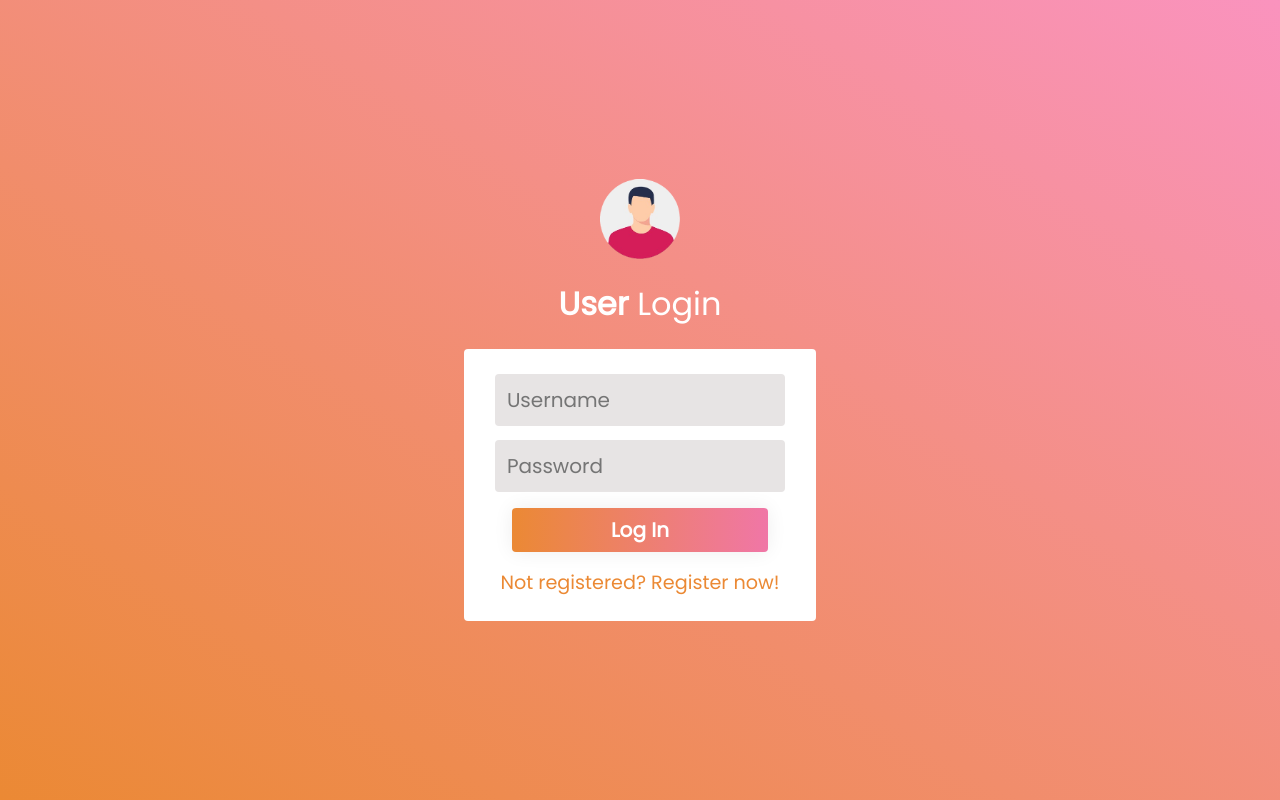
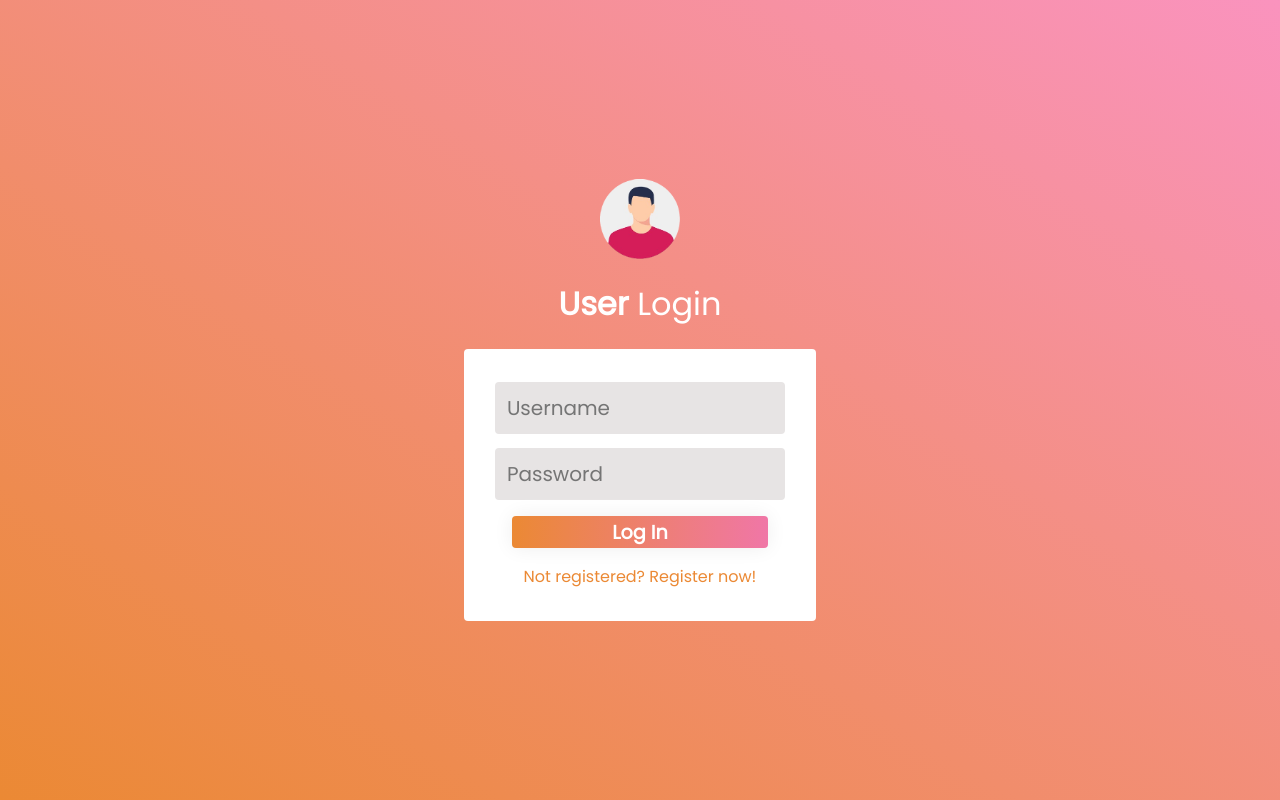
Before and after one commit to ori-demri/login-page, a React (Create React App) app: page /login in a window 1280 px wide. Built offline with nearby package versions, Linux system fonts and the light colour scheme.

Commit message:
font size adaptations

```diff
--- a/package.json
+++ b/package.json
@@ -12,9 +12,8 @@
     "@types/react-dom": "^18.2.25",
     "react": "^18.2.0",
     "react-dom": "^18.2.0",
-    "react-scripts": "5.0.1",
-    "web-vitals": "^2.1.4",
-    "react-router-dom": "^6.22.3"
+    "react-router-dom": "^6.22.3",
+    "web-vitals": "^2.1.4"
   },
   "scripts": {
     "start": "react-scripts start",
@@ -55,6 +54,7 @@
     "eslint-plugin-promise": "^6.0.0",
     "eslint-plugin-react": "^7.34.1",
     "globals": "^15.0.0",
+    "react-scripts": "^5.0.1",
     "typescript": "^5.4.5",
     "typescript-eslint": "^7.7.0"
   }
--- a/src/pages/dashboard/dashboard.module.css
+++ b/src/pages/dashboard/dashboard.module.css
@@ -32,13 +32,13 @@ main {
   color: white;
   font-weight: bold;
   width: 10rem;
-  height: 5.5vh;
+  height: 3rem;
   text-align: center;
   transition: 0.5s;
   background-size: 200% auto;
   box-shadow: 0 0 10px black;
   border-radius: 0.5vh;
-  font-size: 1.9rem;
+  font-size: 1.8rem;
   border: 2px solid black;
   transition: all 0.3s ease-in-out;
 }
--- a/src/pages/login/login.module.css
+++ b/src/pages/login/login.module.css
@@ -27,14 +27,14 @@
     background-image: linear-gradient(to right, #eb8934 0%, #f076a9 51%, #eb8934 100%);
     color: white;
     font-weight: bold;
-    width: 20vw;
-    height: 5.5vh;
+    width: 16rem;
+    height: 2rem;
     text-align: center;
     transition: 0.5s;
     background-size: 200% auto;
     box-shadow: 0 0 20px #eee;
     border-radius: 0.5vh;
-    font-size: 2.5vh;
+    font-size: 1.2rem;
     border: none;
     transition: all 0.3s ease-in-out;
 }
@@ -79,7 +79,7 @@ span {
 
 .registerText {
     color: #eb8934;
-    font-size: 1.2rem;
+    font-size: 1rem;
     cursor: pointer;
     background: none;
     border: none;
--- a/src/pages/register/register.module.css
+++ b/src/pages/register/register.module.css
@@ -30,14 +30,14 @@
   background-image: linear-gradient(to right, #eb8934 0%, #f076a9 51%, #eb8934 100%);
   color: white;
   font-weight: bold;
-  width: 20vw;
-  height: 5.5vh;
+  width: 16rem;
+  height: 2.2rem;
   text-align: center;
   transition: 0.5s;
   background-size: 200% auto;
   box-shadow: 0 0 20px #eee;
   border-radius: 0.5vh;
-  font-size: 2.5vh;
+  font-size: 1.2rem;
   border: none;
   transition: all 0.3s ease-in-out;
 }
@@ -76,7 +76,7 @@ span {
 
 .loginText {
   color: #eb8934;
-  font-size: 1.2rem;
+  font-size: 1.1rem;
   cursor: pointer;
   background: none;
   border: none;
```
Also changed, not shown: 1 other file (tests, documents, lock files or other folders).
